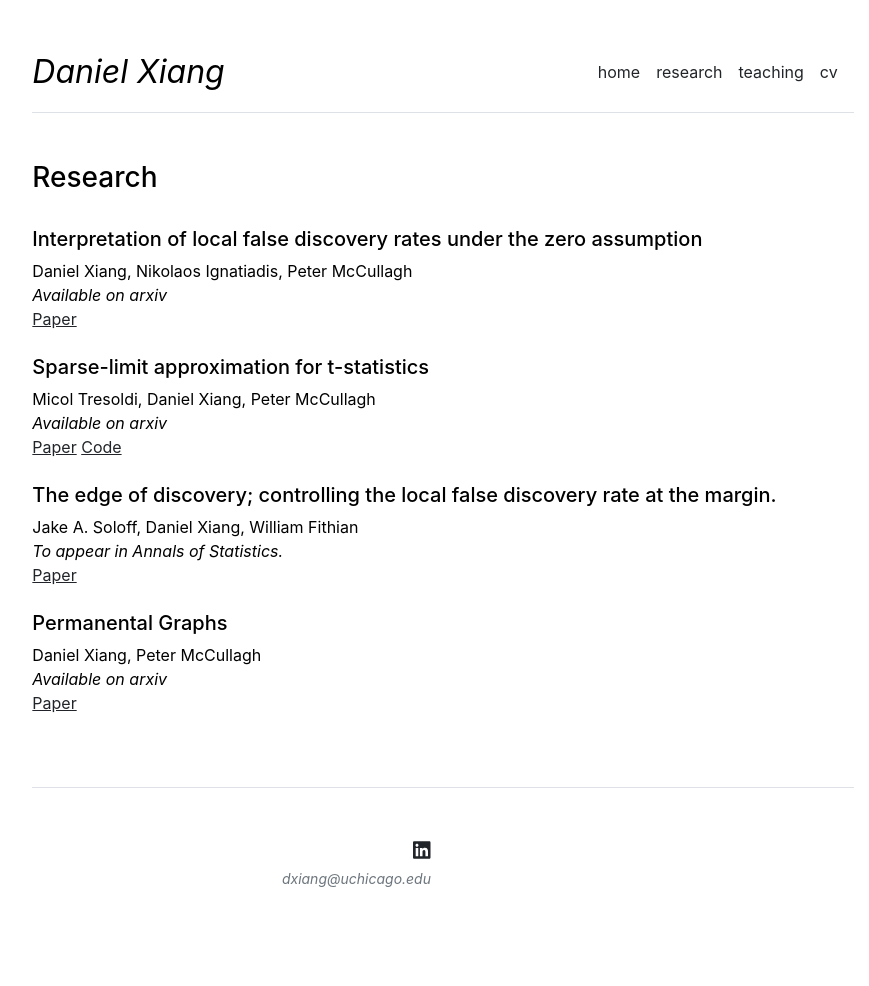
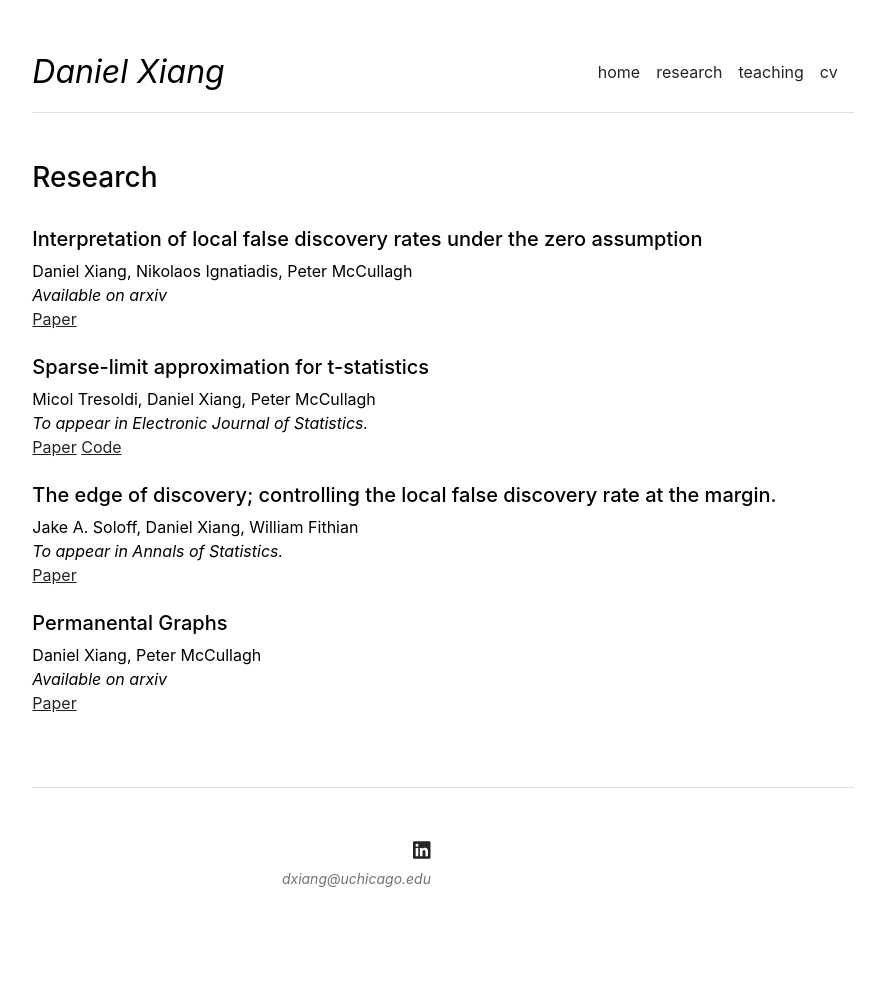
Before and after one commit to dan-xiang/dan-xiang.github.io, a Jekyll site: the page built from research.md, in a window 1280 px wide. Shown: the whole page, without its empty margins (197-1066 px from the left). Built offline with Jekyll 4.4.1, drawn with Linux system fonts in a browser that asks for light colours.

Commit message:
Update research.md
Signed-off-by: dan-xiang <120136833+dan-xiang@users.noreply.github.com>

```diff
--- a/research.md
+++ b/research.md
@@ -13,7 +13,7 @@ publications:
 
 - title: Sparse-limit approximation for t-statistics
   authors: Micol Tresoldi, Daniel Xiang, Peter McCullagh
-  conference: Available on arxiv
+  conference: To appear in Electronic Journal of Statistics.
   paperlink: https://arxiv.org/abs/2307.01395
   codelink: https://github.com/dan-xiang/dan-xiang.github.io/blob/master/sparse-limit-t-statistics.R
   slides: NA
```
